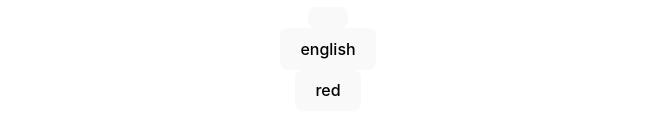
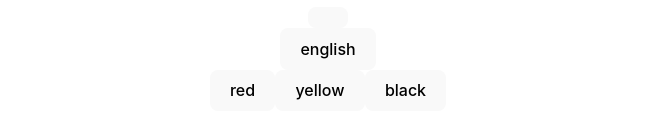
Before and after one commit to Naama-Shvalb/textEditor, a React (Vite) app in the folder text-editr/: page / in a window 1280 px wide. Shown: the part 413-552 px from the top of the page, without its empty margins (312-966 px from the left). Built offline with nearby package versions, Linux system fonts and the light colour scheme.

Commit message:
color work!

```diff
--- a/text-editr/src/App.jsx
+++ b/text-editr/src/App.jsx
@@ -4,7 +4,7 @@ import viteLogo from '/vite.svg'
 import './App.css'
 import { Keyboard } from './components/keyboard'
 import { TextView } from './components/TextView'
-import { ChangeColor } from './components/changeColor'
+import { ChangeColor } from './components/ChangeColor'
 
 
 function App() {
--- a/text-editr/src/components/ChangeColor.jsx
+++ b/text-editr/src/components/ChangeColor.jsx
@@ -6,17 +6,17 @@ export const ChangeColor = () => {
     const handleClick = (color) => {
         setCurrentColor(color);
     }
-    textManager.activeColor == currentColor;
+    textManager.setActiveColor(currentColor);
 
     return <>
     <button onClick={() => handleClick('red')}>
         {"red"}
-      </button>
-    {/* // <button onClick={handleClick('yellow')}>
-    //     {"yellow"}
-    // </button>
-    // <button onClick={handleClick('black')}>
-    //     {"black"}
-    // </button> */}
+    </button>
+    <button onClick={() => handleClick('yellow')}>
+        {"yellow"}
+    </button>
+    <button onClick={() => handleClick('black')}>
+        {"black"}
+    </button>
     </>
 }
--- a/text-editr/src/components/TextView.jsx
+++ b/text-editr/src/components/TextView.jsx
@@ -1,21 +1,14 @@
 import {textManager} from '../TextManager'
 
 export const TextView = () => {
-
     return(
         <>
-
         {textManager.chars.map((c, index) => {
            if(c.value === '⏎'){
             return '\n';
            }
-            return <>{c.value}</>;
-    })}
+           return <span style={{color:c.color}}>{c.value}</span>;
+           })}
         </>
-
     )
-
-
-
-
 }
```
